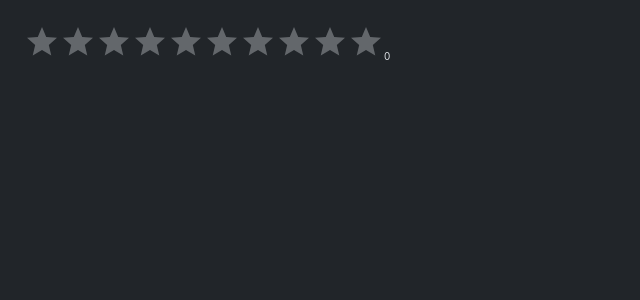
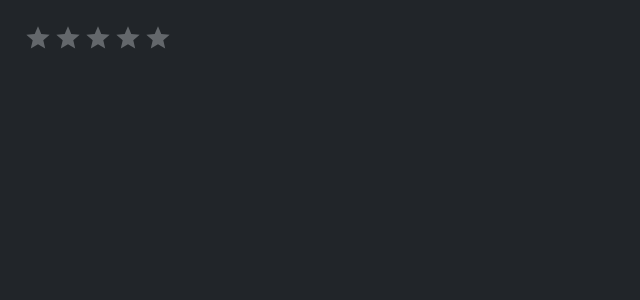
Before and after one commit to eldrich27/Popcorn, a React (Vite) app in the folder popcorn/: page / in a window 1280 px wide. Shown: the top 300 px of the page, without its empty margins (0-640 px from the left). Built offline with nearby package versions, Linux system fonts and the light colour scheme.

Commit message:
Crated teh rating component and updated its logic

```diff
--- a/popcorn/src/components/Rating/Rating.tsx
+++ b/popcorn/src/components/Rating/Rating.tsx
@@ -1,6 +1,13 @@
-import { useState } from "react";
+// components/Rating/Rating.tsx
+import { useRef, useState, type SyntheticEvent } from "react";
+import type { RatingProps, RatingSize } from "./Rating.types";
 import { Star } from "./Star";
-
+import {
+  clamp,
+  roundToPrecision,
+  defaultGetLabelText,
+  SIZE_MAP,
+} from "./rating.utils";
 
 const defaultIcon = (
   <svg viewBox="0 0 24 24" fill="currentColor" width="100%" height="100%">
@@ -13,32 +20,122 @@ const defaultEmptyIcon = (
   </svg>
 );
 
-export function Rating(){
-  const [index, setIndex] = useState(0);
+export function Rating({
+  value: valueProp,
+  defaultValue = 0,
+  onChange,
+  onChangeActive,
+  precision = 1,
+  max = 5,
+  size = "medium",
+  readOnly = false,
+  disabled = false,
+  highlightSelectedOnly = false,
+  icon = defaultIcon,
+  emptyIcon = defaultEmptyIcon,
+  name = "rating",
+  getLabelText = defaultGetLabelText,
+  className,
+}: RatingProps) {
+  const isControlled = valueProp !== undefined;
+  const [internalValue, setInternalValue] = useState<number | null>(defaultValue);
+  const value = isControlled ? valueProp : internalValue;
+
+  const [hoverValue, setHoverValue] = useState<number | null>(null);
+  const rootRef = useRef<HTMLSpanElement>(null);
+
+  const displayValue = hoverValue ?? value ?? 0;
+  const pxSize = typeof size === "number" ? size : SIZE_MAP[size as RatingSize];
+
+  const getEventValue = (e: SyntheticEvent): number => {
+    const rect = rootRef.current!.getBoundingClientRect();
+    const x = (e as React.MouseEvent).clientX - rect.left;
+    const fraction = x / rect.width;           // 0–1 across the whole row
+    const raw = fraction * max;                // value in star units
+    return clamp(roundToPrecision(raw, precision), precision, max);
+  };
+
+  const commit = (e: SyntheticEvent, newValue: number | null) => {
+    // clicking the same spot clears the rating (MUI behavior)
+    const next = newValue === value ? null : newValue;
+    if (!isControlled) setInternalValue(next);
+    onChange?.(e, next);
+  };
+
+  const handleMouseMove = (e: React.MouseEvent) => {
+    if (readOnly || disabled) return;
+    const v = getEventValue(e);
+    setHoverValue(v);
+    onChangeActive?.(e, v);
+  };
+
+  const handleMouseLeave = (e: React.MouseEvent) => {
+    if (readOnly || disabled) return;
+    setHoverValue(null);
+    onChangeActive?.(e, hoverValue ?? 0);
+  };
+
+  const handleClick = (e: React.MouseEvent) => {
+    if (readOnly || disabled) return;
+    commit(e, getEventValue(e));
+  };
 
   return (
-        <div>
-            {Array.from({ length: 10 }, (_, i) => (
     <span
-                key={i}
-                role="button"
-                tabIndex={0}
-                onClick={() => setIndex(i + 1)}
-                onKeyDown={(event) => {
-                    if (event.key === "Enter" || event.key === " ") {
-                    setIndex(i + 1);
-                    }
+      ref={rootRef}
+      role="radiogroup"
+      aria-label={name}
+      className={className}
+      onMouseMove={handleMouseMove}
+      onMouseLeave={handleMouseLeave}
+      onClick={handleClick}
+      style={{
+        display: "inline-flex",
+        cursor: readOnly || disabled ? "default" : "pointer",
+        opacity: disabled ? 0.4 : 1,
+        gap: 2,
       }}
     >
+      {Array.from({ length: max }, (_, i) => {
+        const index = i + 1;
+        const isFilled = highlightSelectedOnly
+          ? displayValue === index
+          : displayValue >= index;
+        const fraction = clamp(displayValue - i, 0, 1);
+
+        return (
+          <span key={index} style={{ position: "relative" }}>
             <Star
-                        filled={i < index ? 1 : 0}
-                        icon={defaultIcon}
-                        emptyIcon={defaultEmptyIcon}
-                        size={36}
+              filled={fraction}
+              icon={icon}
+              emptyIcon={emptyIcon}
+              size={pxSize}
+            />
+            {/* screen-reader input (MUI does this too) */}
+            <input
+              type="radio"
+              name={name}
+              value={index}
+              checked={value === index}
+              readOnly
+              tabIndex={-1}
+              aria-label={getLabelText(index)}
+              style={{
+                position: "absolute",
+                width: "100%",
+                height: "100%",
+                opacity: 0,
+                pointerEvents: "none",
+                margin: 0,
+              }}
             />
           </span>
-            ))}
-            <span>{index}</span>
-        </div>
+        );
+      })}
+      {/* visually hidden live label */}
+      <span style={{ position: "absolute", width: 1, height: 1, overflow: "hidden", clip: "rect(0 0 0 0)" }}>
+        {getLabelText(displayValue)}
+      </span>
+    </span>
   );
 }
```
Lines whose indentation alone changed are shown as unchanged.
